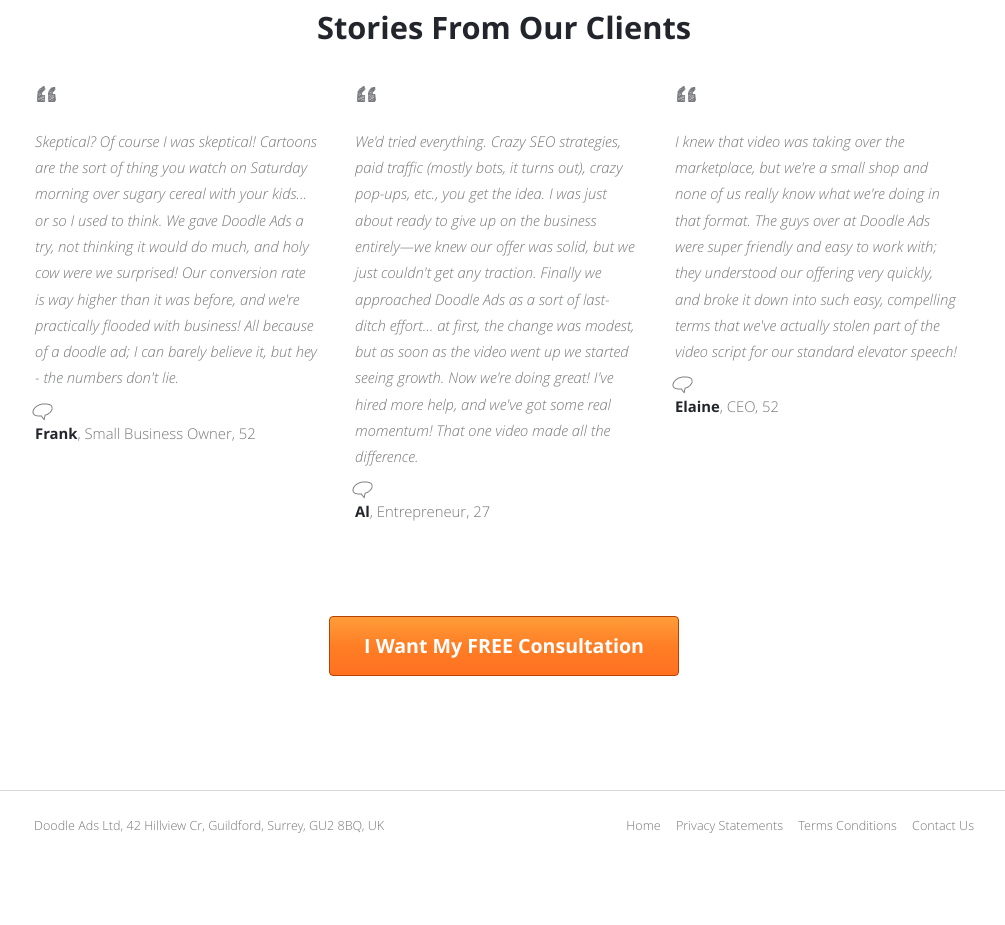
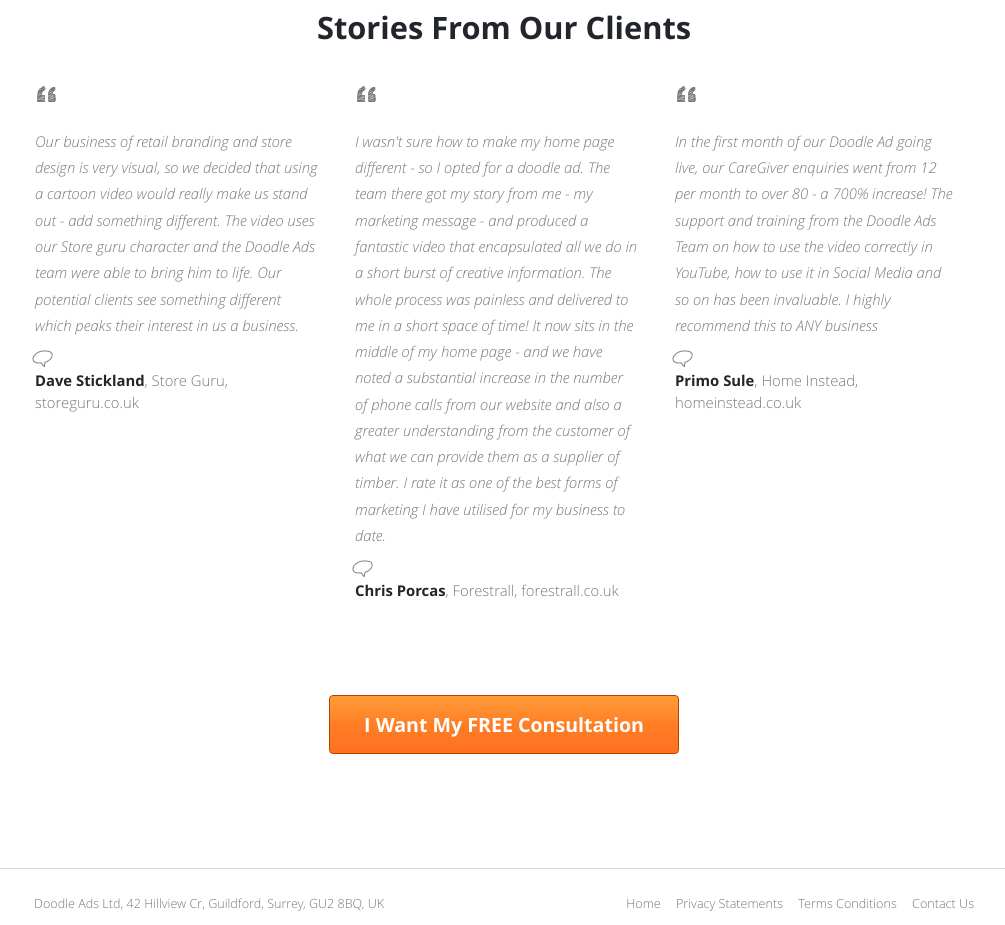
Before and after one commit to davidcrowther/dave-lyons-doodle-ads, a plain HTML site: page index.html in a window 1280 px wide. Shown: the part 2600-3525 px from the top of the page, without its empty margins (136-1141 px from the left). Before the commit the page ends 3461 px from the top, so only its background shows below. Drawn offline with nearby package versions, Linux system fonts and the light colour scheme.

Commit message:
Updated testimonials

```diff
--- a/index.html
+++ b/index.html
@@ -144,19 +144,19 @@
         <h3>Stories From Our Clients</h3>
         <div class="row">
           <div class="col-xs-4">
-            <cite>Skeptical? Of course I was skeptical!  Cartoons are the sort of thing you watch on Saturday morning over sugary cereal with your kids... or so I used to think.  We gave Doodle Ads a try, not thinking it would do much, and holy cow were we surprised!  Our conversion rate is way higher than it was before, and we're practically flooded with business!  All because of a doodle ad; I can barely believe it, but hey - the numbers don't lie.</cite>
-            <p class="name"><strong>Frank</strong>, Small Business Owner, 52</p>
+            <cite>Our business of retail branding and store design is very visual, so we decided that using a cartoon video would really make us stand out - add something different. The video uses our Store guru character and the Doodle Ads team were able to bring him to life. Our potential clients see something different which peaks their interest in us a business.</cite>
+            <p class="name"><strong>Dave Stickland</strong>, Store Guru, storeguru.co.uk</p>
           </div>
           <div class="col-xs-4">
-            <cite>We'd tried everything. Crazy SEO strategies, paid traffic (mostly bots, it turns out), crazy pop-ups, etc., you get the idea.  I was just about ready to give up on the business entirely—we knew our offer was solid, but we just couldn't get any traction.  Finally we approached Doodle Ads as a sort of last-ditch effort... at first, the change was modest, but as soon as the video went up we started seeing growth.  Now we're doing great!  I've hired more help, and we've got some real momentum!  That one video made all the difference.</cite>
-            <p class="name"><strong>Al</strong>, Entrepreneur, 27</p>
+            <cite>I wasn't sure how to make my home page different - so I opted for a doodle ad. The team there got my story from me - my marketing message - and produced a fantastic video that encapsulated all we do in a short burst of creative information. The whole process was painless and delivered to me in a short space of time! It now sits in the middle of my home page - and we have noted a substantial increase in the number of phone calls from our website and also a greater understanding from the customer of what we can provide them as a supplier of timber. I rate it as one of the best forms of marketing I have utilised for my business to date.</cite>
+            <p class="name"><strong>Chris Porcas</strong>, Forestrall, forestrall.co.uk</p>
           </div>
           <div class="col-xs-4">
-            <cite>I knew that video was taking over the marketplace, but we're a small shop and none of us really know what we're doing in that format. The guys over at Doodle Ads were super friendly and easy to work with; they understood our offering very quickly, and broke it down into such easy, compelling terms that we've actually stolen part of the video script for our standard elevator speech!</cite>
-            <p class="name"><strong>Elaine</strong>, CEO, 52</p>
+            <cite>In the first month of our Doodle Ad going live, our CareGiver enquiries went from 12 per month to over 80 - a 700% increase! The support and training from the Doodle Ads Team on how to use the video correctly in YouTube, how to use it in Social Media and so on has been invaluable. I highly recommend this to ANY business</cite>
+            <p class="name"><strong>Primo Sule</strong>, Home Instead, homeinstead.co.uk</p>
           </div>
         </div>
-        <a href="#" id="click" class="btn btn-warning">I Want My FREE Consultation</a>
+        <a href="#" class="btn btn-warning">I Want My FREE Consultation</a>
       </div>
     </article>
     <!-- /.testimonials -->
```
